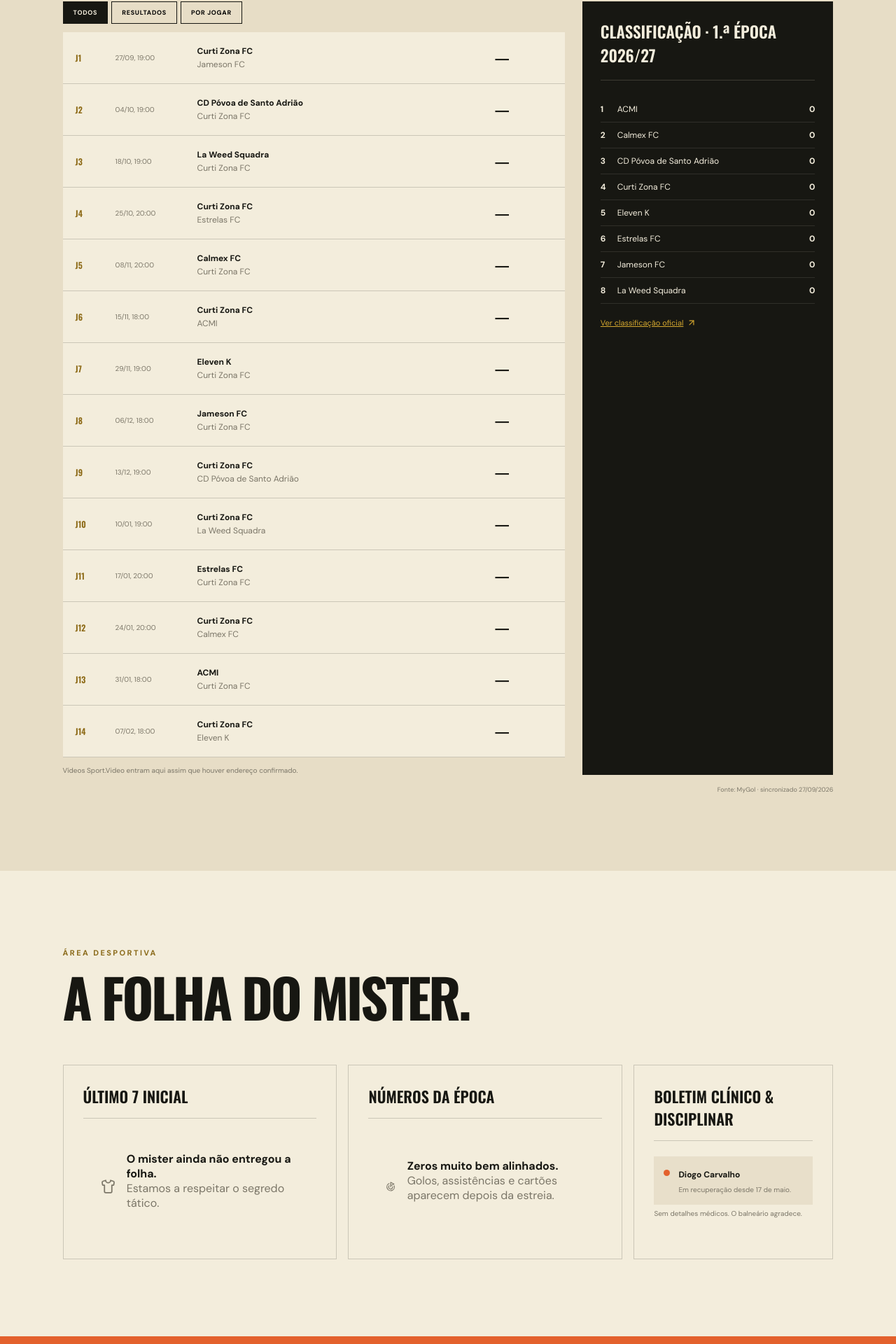
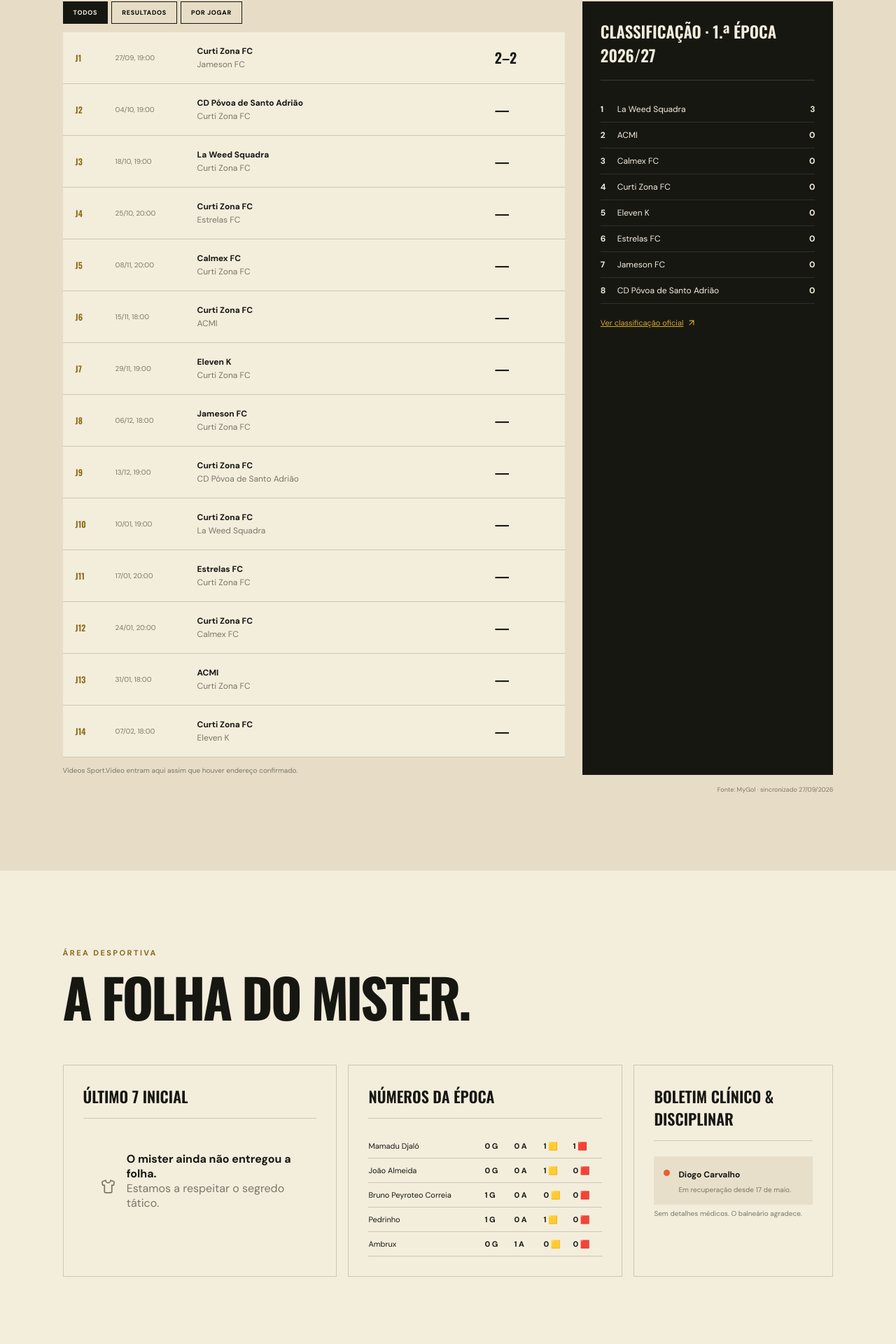
Before and after one commit to diogocarvalho88/curti-zona-fc, a React (Vite) app: page / in a window 1280 px wide. Shown: the part 4943-6863 px from the top of the page at 70% size. Built offline with nearby package versions, Linux system fonts and the light colour scheme.

Commit message:
Update opening result and player statistics

```diff
--- a/src/App.tsx
+++ b/src/App.tsx
@@ -127,7 +127,7 @@ function App() {
       <section className="section performance">
         <SectionHead eyebrow="ÁREA DESPORTIVA" title="A folha do mister." />
         <div className="performance-grid"><article className="lineup"><h3>Último 7 inicial</h3>{official.lineup.playerIds.length ? <div>{official.lineup.playerIds.map(id => <span key={id}>{playerById(id)?.nickname || playerById(id)?.name}</span>)}</div> : <div className="empty-state"><Shirt/><p><strong>O mister ainda não entregou a folha.</strong><br/>Estamos a respeitar o segredo tático.</p></div>}</article>
-          <article className="stats"><h3>Números da época</h3>{official.stats.length ? official.stats.map(s => <div key={s.playerId}><span>{playerById(s.playerId)?.nickname || playerById(s.playerId)?.name}</span><b>{s.goals} G</b><b>{s.assists} A</b><b>{s.yellowCards} 🟨</b></div>) : <div className="empty-state"><Goal/><p><strong>Zeros muito bem alinhados.</strong><br/>Golos, assistências e cartões aparecem depois da estreia.</p></div>}</article>
+          <article className="stats"><h3>Números da época</h3>{official.stats.length ? official.stats.map(s => <div key={s.playerId}><span>{playerById(s.playerId)?.nickname || playerById(s.playerId)?.name || s.playerName || s.playerId}</span><b>{s.goals} G</b><b>{s.assists} A</b><b>{s.yellowCards} 🟨</b><b>{s.redCards} 🟥</b></div>) : <div className="empty-state"><Goal/><p><strong>Zeros muito bem alinhados.</strong><br/>Golos, assistências e cartões aparecem depois da estreia.</p></div>}</article>
           <article className="medical"><h3>Boletim clínico & disciplinar</h3>{content.availability.map(a => <div key={a.playerId}><span className={`status ${a.status}`}></span><div><b>{playerById(a.playerId)?.name}</b><p>{a.note}</p></div></div>)}<small>Sem detalhes médicos. O balneário agradece.</small></article>
         </div>
       </section>
--- a/src/data/official-cache.json
+++ b/src/data/official-cache.json
@@ -1,5 +1,5 @@
 {
-  "syncedAt": "2026-09-27T12:12:24.006Z",
+  "syncedAt": "2026-09-27T21:56:17.112Z",
   "source": "https://apminifootball.mygol.es/api/teams/9157/details/742",
   "matches": [
     {
@@ -8,8 +8,8 @@
       "date": "2026-09-27T19:00:00+01:00",
       "home": "Curti Zona FC",
       "away": "Jameson FC",
-      "homeScore": null,
-      "awayScore": null,
+      "homeScore": 2,
+      "awayScore": 2,
       "venue": "Complexo Desportivo Alto do Lumiar - Campo 1"
     },
     {
@@ -146,6 +146,17 @@
   "standings": [
     {
       "position": 1,
+      "team": "La Weed Squadra",
+      "played": 1,
+      "wins": 1,
+      "draws": 0,
+      "losses": 0,
+      "goalsFor": 3,
+      "goalsAgainst": 2,
+      "points": 3
+    },
+    {
+      "position": 2,
       "team": "ACMI",
       "played": 0,
       "wins": 0,
@@ -156,19 +167,8 @@
       "points": 0
     },
     {
-      "position": 2,
+      "position": 3,
       "team": "Calmex FC",
-      "played": 0,
-      "wins": 0,
-      "draws": 0,
-      "losses": 0,
-      "goalsFor": 0,
-      "goalsAgainst": 0,
-      "points": 0
-    },
-    {
-      "position": 3,
-      "team": "CD Póvoa de Santo Adrião",
       "played": 0,
       "wins": 0,
       "draws": 0,
@@ -223,17 +223,63 @@
     },
     {
       "position": 8,
-      "team": "La Weed Squadra",
-      "played": 0,
+      "team": "CD Póvoa de Santo Adrião",
+      "played": 1,
       "wins": 0,
       "draws": 0,
-      "losses": 0,
-      "goalsFor": 0,
-      "goalsAgainst": 0,
+      "losses": 1,
+      "goalsFor": 2,
+      "goalsAgainst": 3,
       "points": 0
     }
   ],
-  "stats": [],
+  "stats": [
+    {
+      "playerId": "mygol-39112",
+      "playerName": "Mamadu Djaló",
+      "appearances": 0,
+      "goals": 0,
+      "assists": 0,
+      "yellowCards": 1,
+      "redCards": 1
+    },
+    {
+      "playerId": "mygol-39902",
+      "playerName": "João Almeida",
+      "appearances": 0,
+      "goals": 0,
+      "assists": 0,
+      "yellowCards": 1,
+      "redCards": 0
+    },
+    {
+      "playerId": "peyroteo",
+      "playerName": "Bruno Correia",
+      "appearances": 0,
+      "goals": 1,
+      "assists": 0,
+      "yellowCards": 0,
+      "redCards": 0
+    },
+    {
+      "playerId": "pedrinho",
+      "playerName": "Pedro Correia",
+      "appearances": 0,
+      "goals": 1,
+      "assists": 0,
+      "yellowCards": 1,
+      "redCards": 0
+    },
+    {
+      "playerId": "jorge",
+      "playerName": "Jorge Ambrósio",
+      "appearances": 0,
+      "goals": 0,
+      "assists": 1,
+      "yellowCards": 0,
+      "redCards": 0
+    }
+  ],
   "lineup": {
     "matchId": null,
     "playerIds": []
--- a/src/types.ts
+++ b/src/types.ts
@@ -14,7 +14,7 @@ export interface NewsItem {
   notice?: string
 }
 export interface Match { id: string; round: number; date: string | null; home: string; away: string; homeScore: number | null; awayScore: number | null; venue?: string; videoId?: string }
-export interface PlayerStats { playerId: string; appearances: number; goals: number; assists: number; yellowCards: number; redCards: number }
+export interface PlayerStats { playerId: string; playerName?: string; appearances: number; goals: number; assists: number; yellowCards: number; redCards: number }
 export interface Lineup { matchId: string | null; playerIds: string[] }
 export interface VideoLink { id: string; title: string; url: string; matchId?: string; playerId?: string }
 export interface ClubMember { id: string; name: string; role: string; group: 'honorary' | 'staff' | 'fans' | 'dogs' }
```
Also changed, not shown: scripts/sync-mygol.ts (+10 -5 lines), src/styles.css.
